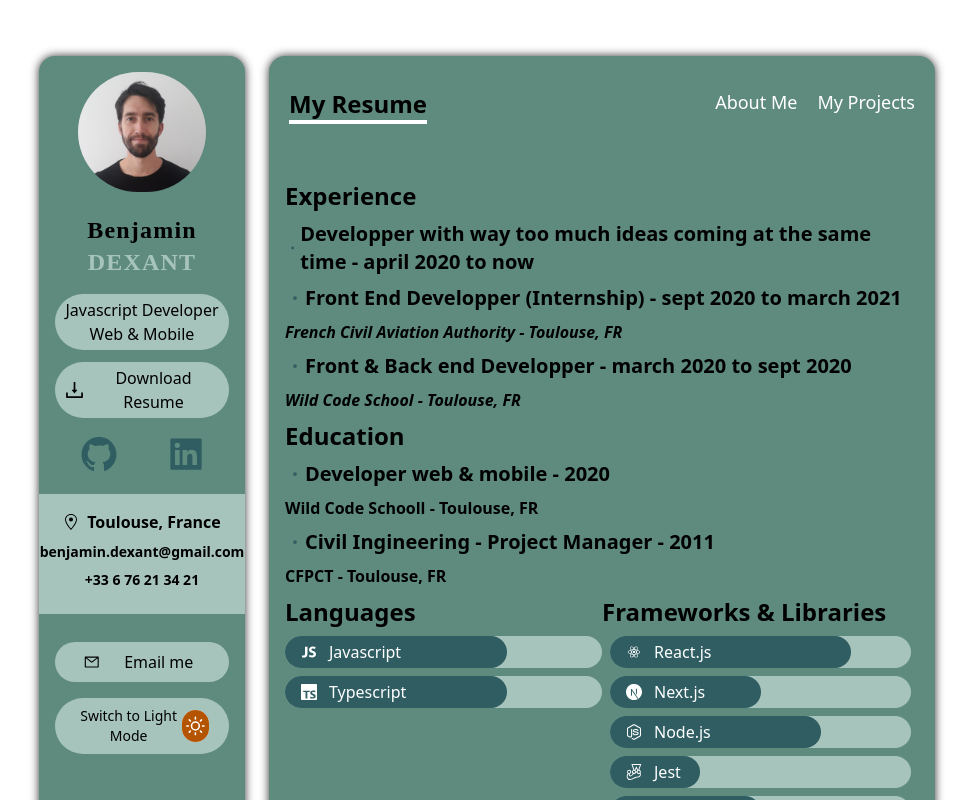
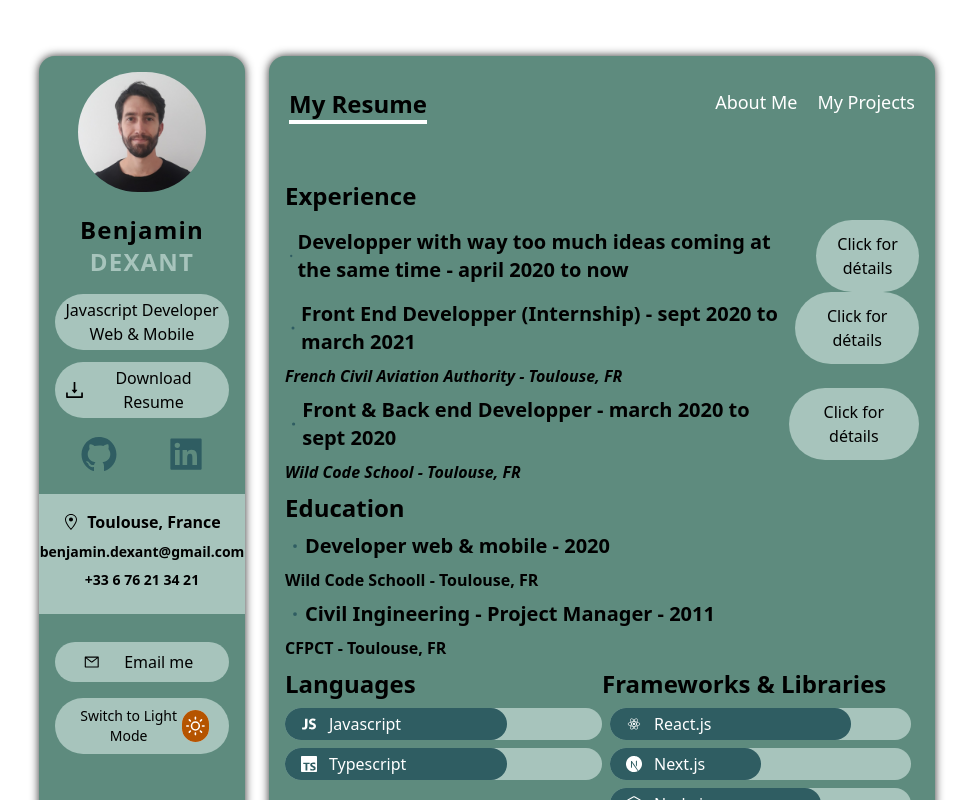
Before and after one commit to BenjaminDexant/portfolio-next, a Next.js app: page /resume in a window 1280 px wide. Shown: the top 800 px of the page, without its empty margins (153-1126 px from the left). Built offline with nearby package versions, Linux system fonts and the light colour scheme.

Commit message:
change name police & add button show/hide details resume

```diff
--- a/components/ServiceCard.tsx
+++ b/components/ServiceCard.tsx
@@ -10,10 +10,13 @@ const ServiceCard: FunctionComponent<{ service: IService }> = ({
 		};
 	};
 	return (
-		<div className="grid items-center grid-cols-4 gap-3 p-2">
-			<Icon className="w-12 h-12 col-span-1 lg:w-24 lg:h-24 text-lightPalette-blue dark:text-darkPalette-orange" />
-			<h5 className="col-span-1 text-lg font-bold text-left">{title}</h5>
-			<p className="col-span-2 text-left" dangerouslySetInnerHTML={createMarkup()} />
+		<div className="grid items-center grid-cols-4 gap-4 p-2">
+			<Icon className="col-span-1 w-14 h-14 xl:w-17 xl:h-17 2xl:w-24 2xl:h-24 text-lightPalette-blue dark:text-darkPalette-orange" />
+			<h5 className="col-span-1 text-sm font-bold text-left xl:text-md">{title}</h5>
+			<p
+				className="col-span-2 text-sm text-left xl:text-md "
+				dangerouslySetInnerHTML={createMarkup()}
+			/>
 		</div>
 	);
 };
--- a/components/Sidebar.tsx
+++ b/components/Sidebar.tsx
@@ -22,7 +22,7 @@ const Sidebar = () => {
 				height={120}
 				layout="intrinsic"
 			/>
-			<h3 className="my-4 text-2xl font-bold tracking-wider font-permanentMarker">
+			<h3 className="my-4 text-2xl font-bold tracking-wider font-baloo">
 				Benjamin{" "}
 				<span className="text-lightPalette-greenLight dark:text-darkPalette-orange">DEXANT</span>
 			</h3>
--- a/data.ts
+++ b/data.ts
@@ -130,7 +130,7 @@ export const devopsTools: ISkill[] = [
 		Icon: SiDocker,
 	},
 	{
-		title: "GitHub action",
+		title: "CI / CD",
 		level: "30%",
 		Icon: GrIntegration,
 	},
@@ -154,7 +154,7 @@ export const softSkills: ISkill[] = [
 	},
 	{
 		title: "Management",
-		level: "1000%",
+		level: "100%",
 		Icon: IoIosArrowForward,
 	},
 	{
--- a/pages/_documents.tsx
+++ b/pages/_documents.tsx
@@ -10,10 +10,12 @@ class MyDocument extends Document {
 						href="https://fonts.googleapis.com/css2?family=Nunito+Sans:wght@300&family=Permanent+Marker&display=swap"
 						rel="stylesheet"
 					/>
-					<meta
-						name="description"
-						content="web developer looking for a job"
+					<link
+						href="https://fonts.googleapis.com/css2?family=Baloo+2&display=swap"
+						rel="stylesheet"
 					/>
+
+					<meta name="description" content="web developer looking for a job" />
 					<meta
 						name="keywords"
 						content="web developer, javascript, react, next, typescript, node, mongodb"
--- a/pages/resume.tsx
+++ b/pages/resume.tsx
@@ -7,7 +7,9 @@ import { BsDot } from "react-icons/bs";
 
 const Resume = () => {
 	// TODO : add button to hide / show resume details
-	const [details, setDetails] = useState("hidden");
+	const [details1, setDetails1] = useState<boolean>(false);
+	const [details2, setDetails2] = useState<boolean>(false);
+	const [details3, setDetails3] = useState<boolean>(false);
 	return (
 		<motion.div
 			variants={componentFadeOut}
@@ -22,11 +24,23 @@ const Resume = () => {
 				<motion.div variants={fadeInUp} initial="initial" animate="animate">
 					<h5 className="my-2 text-2xl font-bold">Experience</h5>
 					<div>
+						<div className="flex">
 							<h6 className="flex items-center my-2 text-xl font-bold font">
 								<BsDot className="text-lightPalette-blue dark:text-darkPalette-orange" /> Developper
 								with way too much ideas coming at the same time - april 2020 to now
 							</h6>
-						<div className={details}>
+							<button
+								className="px-4 ml-4 text-black rounded-full bg-lightPalette-greenLight dark:bg-darkPalette-white focus:outline-none"
+								onClick={() => {
+									setDetails1(!details1);
+									setDetails2(false);
+									setDetails3(false);
+								}}
+							>
+								{details1 ? "Close détails" : "Click for détails"}
+							</button>
+						</div>
+						<div style={{ display: details1 ? "inline" : "none" }}>
 							<p className="my-2 ">Doing side projects for fun and to continue learning</p>
 							<ul className="pl-6 my-2 list-disc">
 								<li>Create a Website using React.js & Three.js</li>
@@ -39,11 +53,23 @@ const Resume = () => {
 						</div>
 					</div>
 					<div>
+						<div className="flex">
 							<h6 className="flex items-center my-2 text-xl font-bold font">
 								<BsDot className="text-lightPalette-blue dark:text-darkPalette-orange" /> Front End
 								Developper (Internship) - sept 2020 to march 2021
 							</h6>
-						<div className={details}>
+							<button
+								className="px-4 py-0 ml-4 text-black rounded-full bg-lightPalette-greenLight dark:bg-darkPalette-white focus:outline-none"
+								onClick={() => {
+									setDetails2(!details2);
+									setDetails1(false);
+									setDetails3(false);
+								}}
+							>
+								{details2 ? "Close détails" : "Click for détails"}
+							</button>
+						</div>
+						<div style={{ display: details2 ? "inline" : "none" }}>
 							<p className="my-2 ">
 								Migration from a desktop application to a JS web application of an Air Traffic
 								Control simulation program. Graphical interface to assist and/or supervise operators
@@ -58,11 +84,24 @@ const Resume = () => {
 						<p className="italic font-semibold">French Civil Aviation Authority - Toulouse, FR</p>
 					</div>
 					<div>
+						<div className="flex">
 							<h6 className="flex items-center my-2 text-xl font-bold font">
-							<BsDot className="text-lightPalette-blue dark:text-darkPalette-orange" /> Front & Back
-							end Developper - march 2020 to sept 2020
+								<BsDot className="text-lightPalette-blue dark:text-darkPalette-orange" /> Front &
+								Back end Developper - march 2020 to sept 2020
 							</h6>
-						<div className={details}>
+							<button
+								className="px-4 py-1 ml-4 text-black rounded-full bg-lightPalette-greenLight dark:bg-darkPalette-white focus:outline-none"
+								onClick={() => {
+									setDetails3(!details3);
+									setDetails1(false);
+									setDetails2(false);
+								}}
+							>
+								{details3 ? "Close détails" : "Click for détails"}
+							</button>
+						</div>
+
+						<div style={{ display: details3 ? "inline" : "none" }}>
 							<p className="my-2">
 								Projects completed during my training with some others students with Wild Code
 								School
--- a/tailwind.config.js
+++ b/tailwind.config.js
@@ -5,6 +5,7 @@ module.exports = {
 		fontFamily: {
 			nunito: ["Nunito Sans"],
 			permanentMarker: ["Permanent Marker", "cursive"],
+			baloo: ["Baloo 2", "cursive"],
 		},
 		boxShadow: {
 			"custom-light": "0 0 10px #313131",
--- a/types.ts
+++ b/types.ts
@@ -33,3 +33,8 @@ export type Categorie =
 	| "netlify"
 	| "heroku"
 	| "jest";
+
+export interface IDetails {
+	connected: boolean;
+	type: string;
+}
```
Lines whose indentation alone changed are shown as unchanged.
